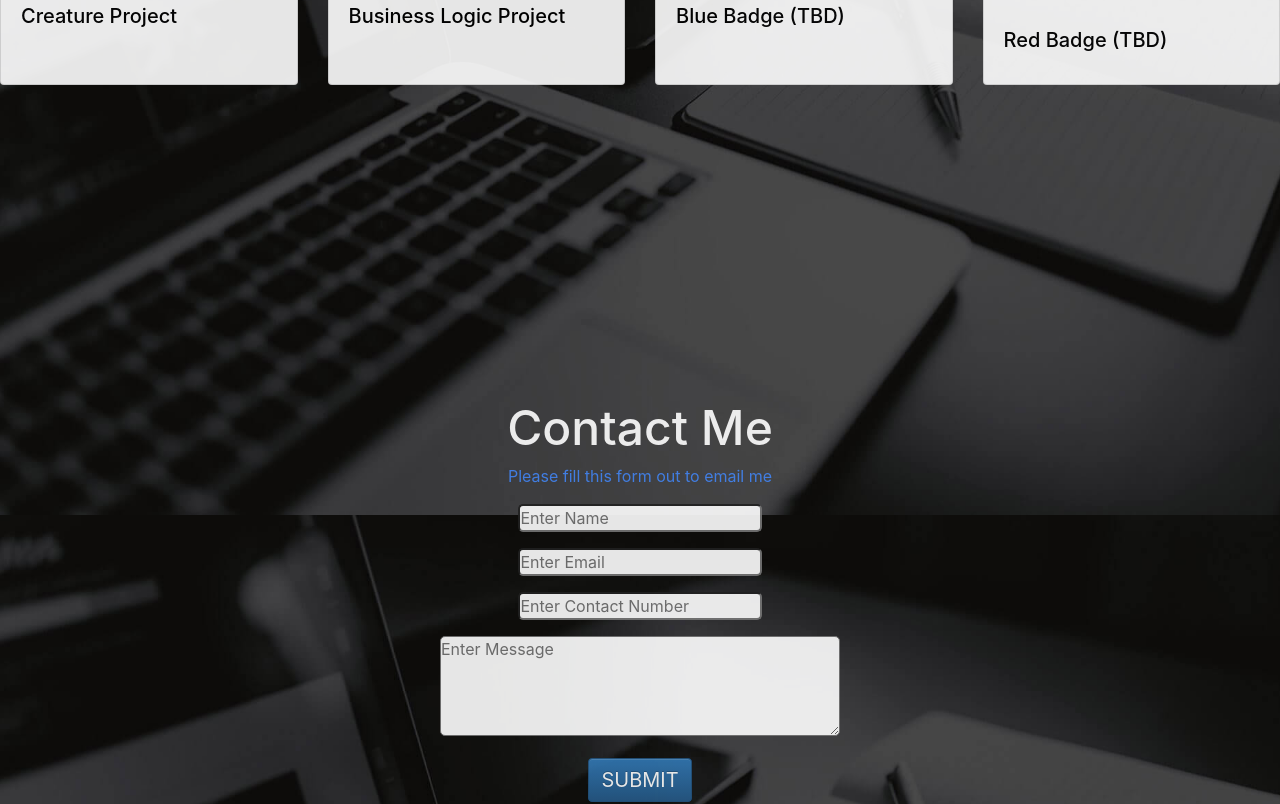
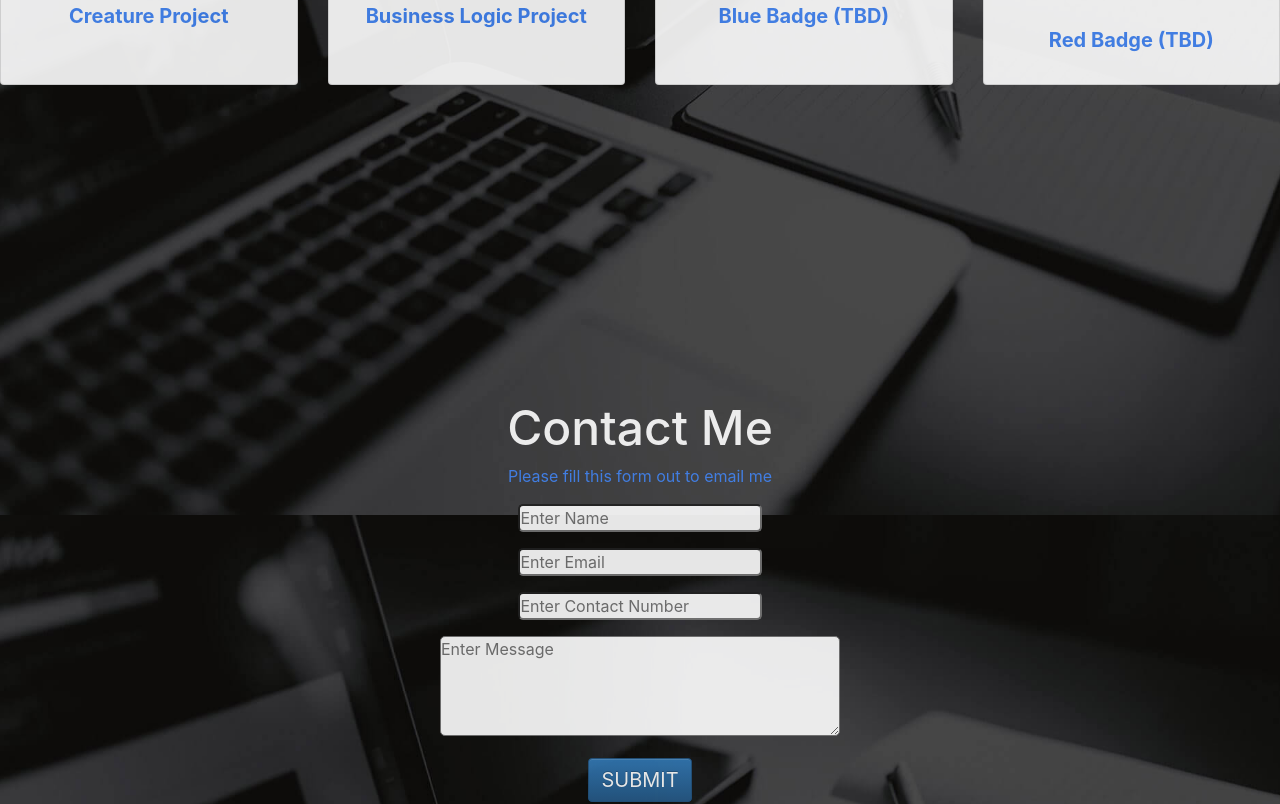
Before and after one commit to boilerb83/SD_Portfolio, a plain HTML site: page index.html in a window 1280 px wide. Shown: the part 2685-3489 px from the top of the page. Drawn offline with nearby package versions, Linux system fonts and the light colour scheme.

Commit message:
minor formatting/ color change for titles

```diff
--- a/main.css
+++ b/main.css
@@ -10,7 +10,7 @@
     /* scroll-snap-type: y mandatory; */
   }
 
-  body {    /*image not working correctly*/
+  body {
     background-image: url("../SD_Portfolio/assets/developer_background.jpg");
     background-repeat: no-repeat;
     background-position: center top;
@@ -123,7 +123,9 @@
    }
 
    .card-title{
-       color: black;
+       color: #4285F4;
+       text-align: center;
+       font-weight: bold;
    }
 
   a
@@ -162,7 +164,7 @@
     margin-left: 90px;
     z-index: 2;
     color: #4285F4;
-    transition-duration: 800ms;
+    transition-duration: 600ms;
   }
 
   .nav-links li:hover {
```
Also changed, not shown: index.html (+0 -4 lines), Portfolio_WireFrame.PNG (added).
